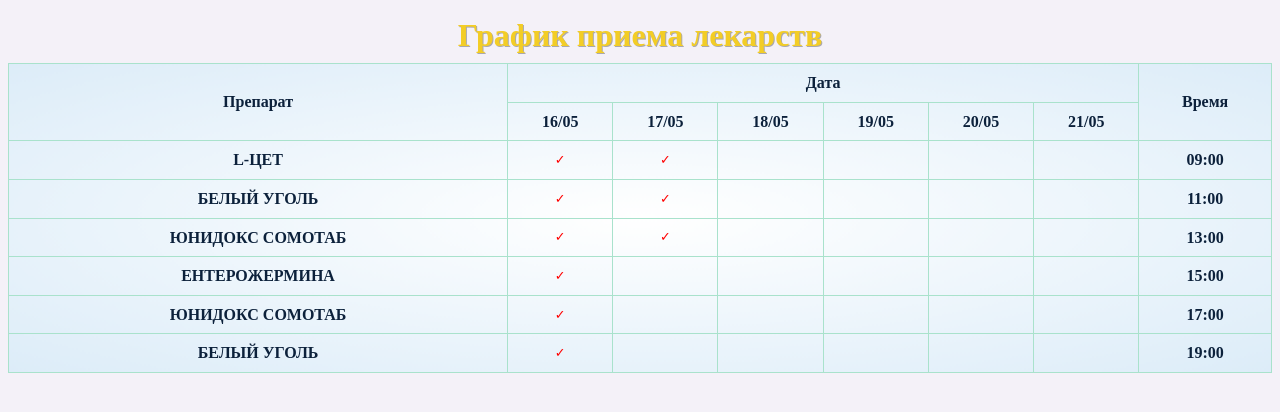
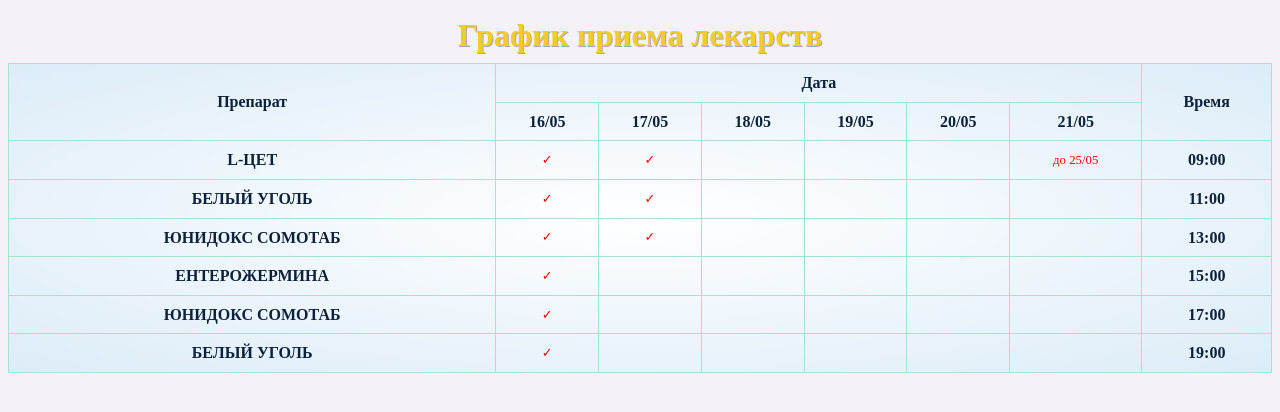
Before and after one commit to Dmitriy-1986/medical-table, a plain HTML site: page index.html in a window 1280 px wide. Drawn offline with Linux system fonts and the light colour scheme.

Commit message:
Update index.html

```diff
--- a/index.html
+++ b/index.html
@@ -75,7 +75,7 @@
 <td></td>
 <td></td>
 <td></td>
-<td></td>
+<td>до 25/05</td>
 <th>09:00</th>
 </tr>
 <tr>
```
